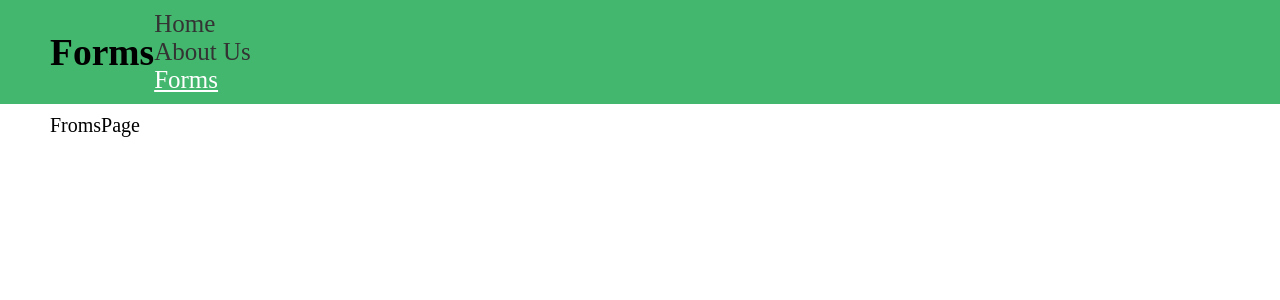
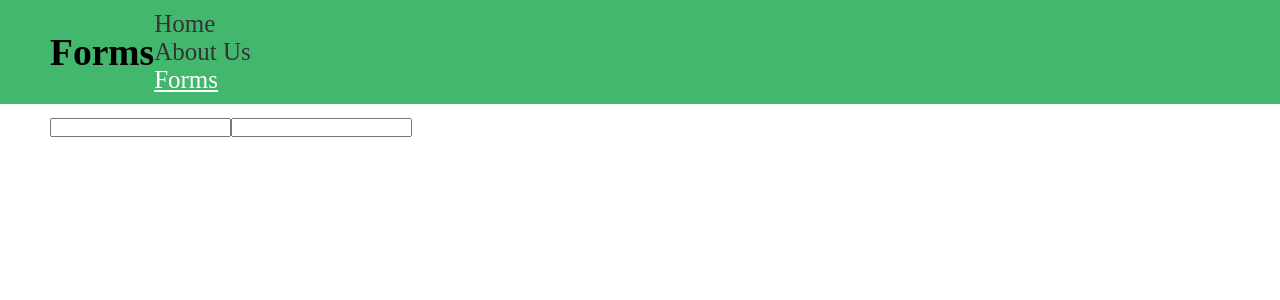
Before and after one commit to MOONcitizenX/react-stage3, a React (Vite) app: page /forms in a window 1280 px wide. Shown: the top 300 px of the page. Built offline with nearby package versions, Linux system fonts and the light colour scheme.

Commit message:
feat: add basic formPage structure

```diff
--- /dev/null
+++ b/src/components/ReportForm.tsx
@@ -0,0 +1,34 @@
+import { FormFields } from 'pages/FormsPage';
+import React, { Component } from 'react';
+
+interface ReportFormProps {
+  onSubmit: (formFields: FormFields) => void;
+}
+
+type FormFieldNames = {
+  firstName: HTMLInputElement;
+  lastName: HTMLInputElement;
+};
+
+export default class ReportForm extends Component<ReportFormProps> {
+  constructor(props: ReportFormProps) {
+    super(props);
+  }
+
+  handleSubmit: React.FormEventHandler<HTMLFormElement & FormFieldNames> = (e) => {
+    e.preventDefault();
+  };
+
+  render() {
+    return (
+      <form onSubmit={this.handleSubmit}>
+        <label htmlFor="firstName">
+          <input type="text" name="firstName" />
+        </label>
+        <label htmlFor="lastName">
+          <input type="text" name="lastName" />
+        </label>
+      </form>
+    );
+  }
+}
--- a/src/components/SearchBar.tsx
+++ b/src/components/SearchBar.tsx
@@ -8,7 +8,7 @@ interface SearchBarState {
 const LSName = 'productSearchValue';
 
 export default class SearchBar extends Component<unknown, SearchBarState> {
-  state = {
+  state: SearchBarState = {
     searchValue: localStorage.getItem(LSName) || '',
   };
 
--- a/src/pages/FormsPage.tsx
+++ b/src/pages/FormsPage.tsx
@@ -1,8 +1,35 @@
+import ReportForm from '../components/ReportForm';
 import React, { Component } from 'react';
 import s from './FormsPage.module.css';
 
-export default class FormsPage extends Component {
+export interface FormFields {
+  firstName: string;
+  lastName: string;
+}
+
+interface FormsPageState {
+  reports: FormFields[];
+}
+
+export default class FormsPage extends Component<unknown, FormsPageState> {
+  state: FormsPageState = {
+    reports: [],
+  };
+
+  onSubmit = (formFields: FormFields) => {
+    const newCard = formFields;
+    this.setState((prev) => ({ reports: [...prev.reports, newCard] }));
+  };
   render() {
-    return <div>FromsPage</div>;
+    return (
+      <div>
+        <ReportForm onSubmit={this.onSubmit} />
+        <section>
+          {this.state.reports.map((report) => (
+            <div key={report.firstName}>{report.firstName}</div>
+          ))}
+        </section>
+      </div>
+    );
   }
 }
```
Also changed, not shown: src/components/FormCard.module.css (added), src/components/FormCard.tsx (added), src/components/ReportForm.module.css (added).
